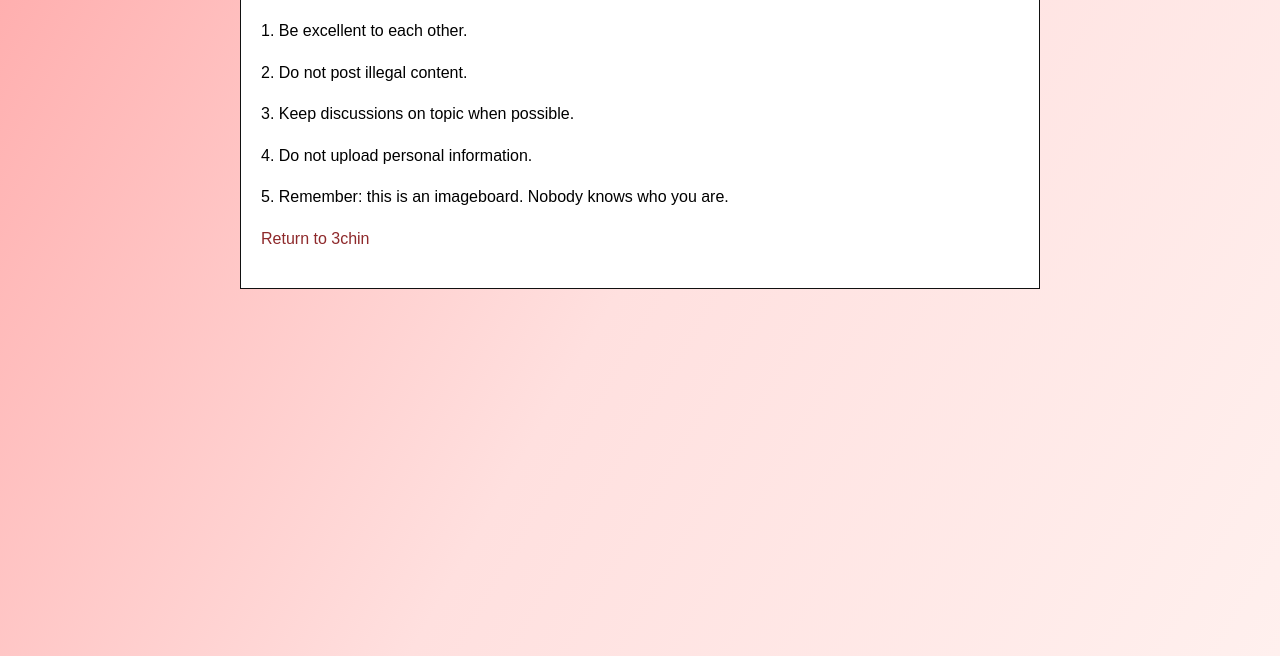
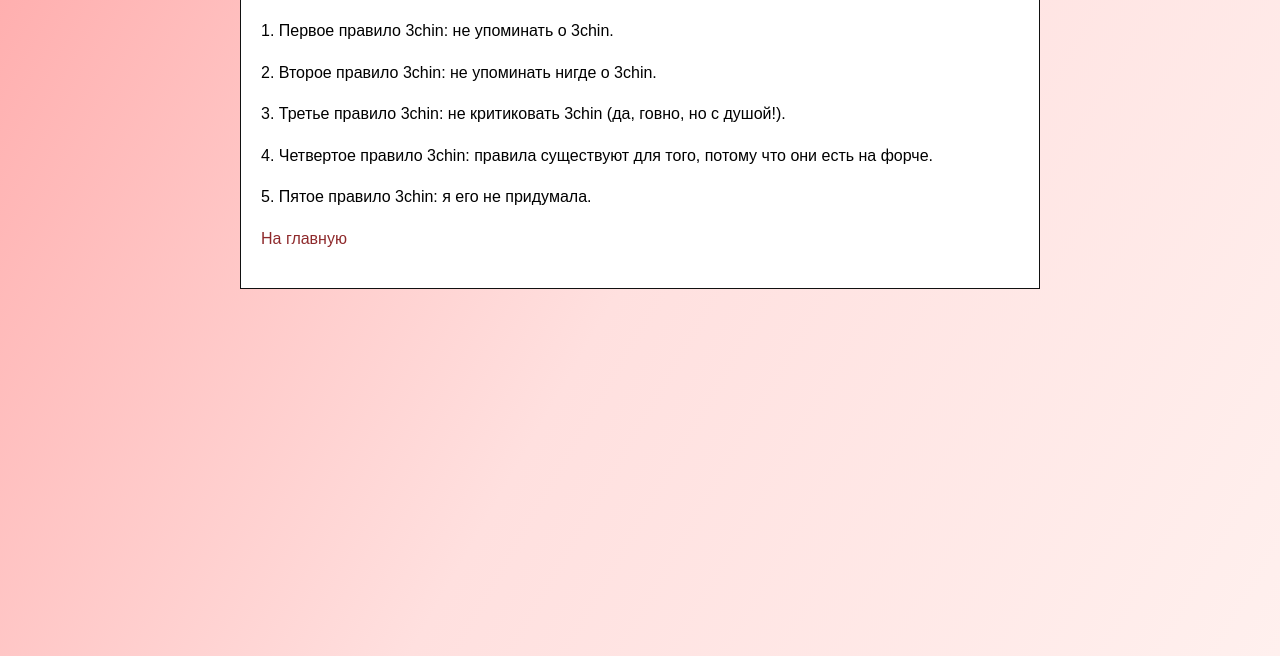
Before and after one commit to sonyaminamii/3chin, a plain HTML site: page rules.html in a window 1280 px wide. Shown: the part 144-800 px from the top of the page. Drawn offline with Linux system fonts and the light colour scheme.

Commit message:
Update rules in rules.html to new Russian version

```diff
--- a/rules.html
+++ b/rules.html
@@ -1 +1 @@
-<!doctype html><html lang="ru"><head><meta charset="utf-8"><meta name="viewport" content="width=device-width,initial-scale=1"><title>3chin — Rules</title><link rel="stylesheet" href="css/style.css"></head><body><main class="simple-page"><h1>Rules</h1><p>1. Be excellent to each other.</p><p>2. Do not post illegal content.</p><p>3. Keep discussions on topic when possible.</p><p>4. Do not upload personal information.</p><p>5. Remember: this is an imageboard. Nobody knows who you are.</p><p><a href="index.html">Return to 3chin</a></p></main></body></html>
+<!doctype html><html lang="ru"><head><meta charset="utf-8"><meta name="viewport" content="width=device-width,initial-scale=1"><title>3chin — Rules</title><link rel="stylesheet" href="css/style.css"></head><body><main class="simple-page"><h1>Правила</h1><p>1. Первое правило 3chin: не упоминать о 3chin.</p><p>2. Второе правило 3chin: не упоминать нигде о 3chin.</p><p>3. Третье правило 3chin: не критиковать 3chin (да, говно, но с душой!).</p><p>4. Четвертое правило 3chin: правила существуют для того, потому что они есть на форче.</p><p>5. Пятое правило 3chin: я его не придумала.</p><p><a href="index.html">На главную</a></p></main></body></html>
```
